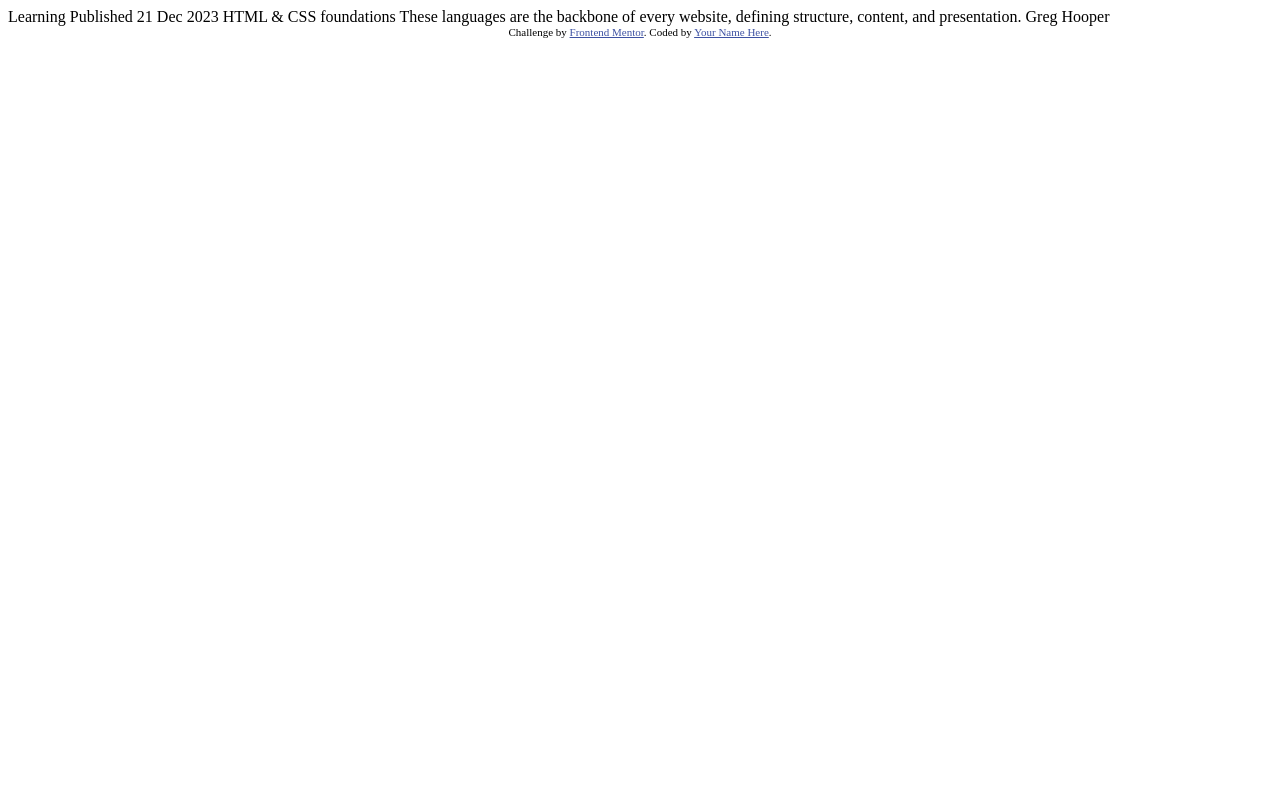
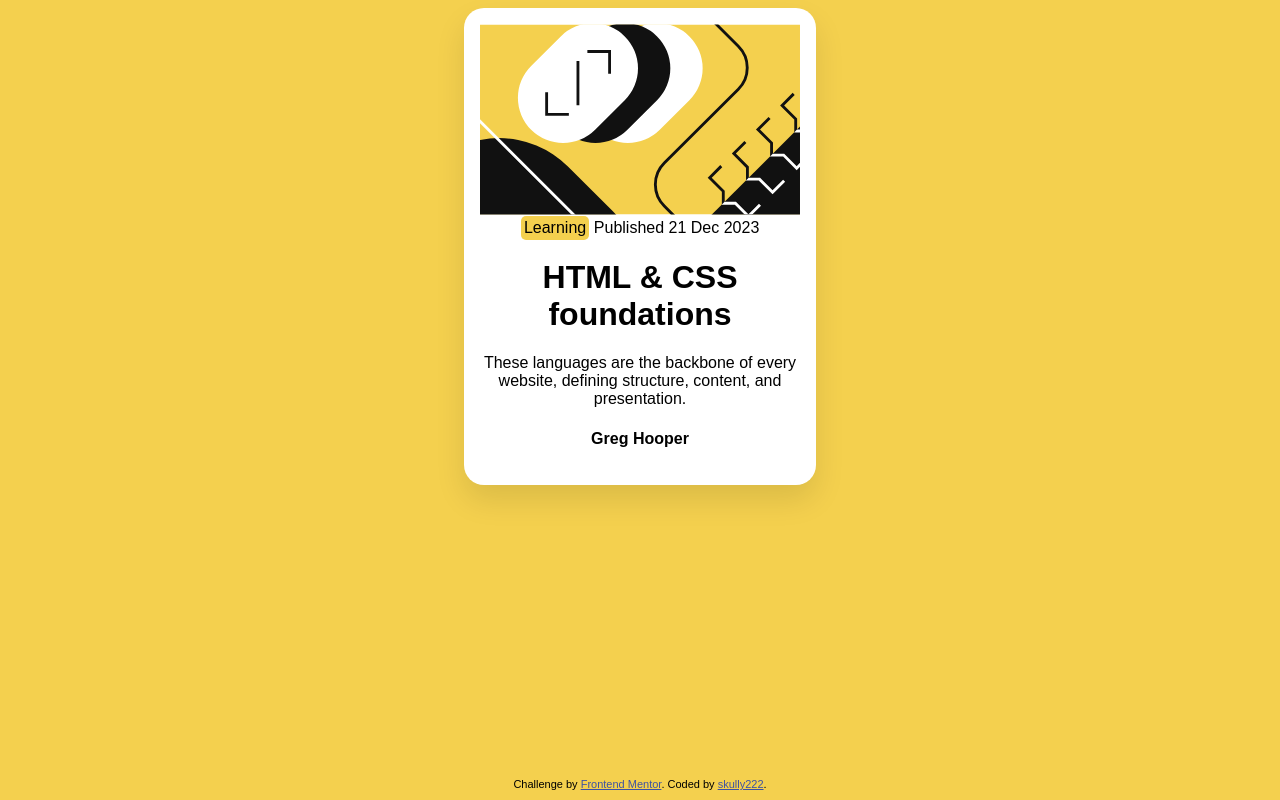
Before and after one commit to dylanew/frontendmentorBlogPreviewCard, a plain HTML site: page index.html in a window 1280 px wide. Drawn offline with Linux system fonts and the light colour scheme; a web font is replaced by a local one.

Commit message:
most of project done

```diff
--- a/index.html
+++ b/index.html
@@ -9,26 +9,56 @@
   <title>Frontend Mentor | Blog preview card</title>
 
   <!-- Feel free to remove these styles or customise in your own stylesheet 👍 -->
+   <link href="https://fonts.google.com/specimen/Figtree" rel="stylesheet">
   <style>
-    .attribution { font-size: 11px; text-align: center; }
+    .attribution {
+      font-size: 11px; text-align: center;
+       position: absolute;
+       bottom: 10px;
+    }
     .attribution a { color: hsl(228, 45%, 44%); }
+    body{
+      font-family: 'Figtree', sans-serif;
+      background-color: hsl(47, 88%, 63%);
+      display: flex;
+      justify-content: center;
+      align-items: center;
+    }
+    .highlighted {
+      background-color: hsl(47, 88%, 63%);
+      padding: 0.2em;
+      border-radius: 5px;
+    }
+    .preview-card {
+      background-color: hsl(0, 0%, 100%);
+      padding: 1rem;
+      border-radius: 20px;
+      width: 320px;
+      text-align: center;
+      box-shadow: 0 15px 30px rgba(0, 0, 0, 0.1);
+    }
+    .preview-card img {
+      width: 100%;
+    }
   </style>
 </head>
 <body>
+  <div class="preview-card">
+    <img src="./assets/images/illustration-article.svg">
+    <span class="highlighted">Learning</span>
 
-  Learning
+    Published 21 Dec 2023
 
-  Published 21 Dec 2023
+    <h1>HTML & CSS foundations</h1>
+    <p>These languages are the backbone of every website, defining structure, content, and presentation.</p>
 
-  HTML & CSS foundations
+    <h4>Greg Hooper</h4>
 
-  These languages are the backbone of every website, defining structure, content, and presentation.
-
-  Greg Hooper
+  </div>
 
   <div class="attribution">
     Challenge by <a href="https://www.frontendmentor.io?ref=challenge" target="_blank">Frontend Mentor</a>.
-    Coded by <a href="#">Your Name Here</a>.
+    Coded by <a href="#">skully222</a>.
   </div>
 </body>
 </html>
```
